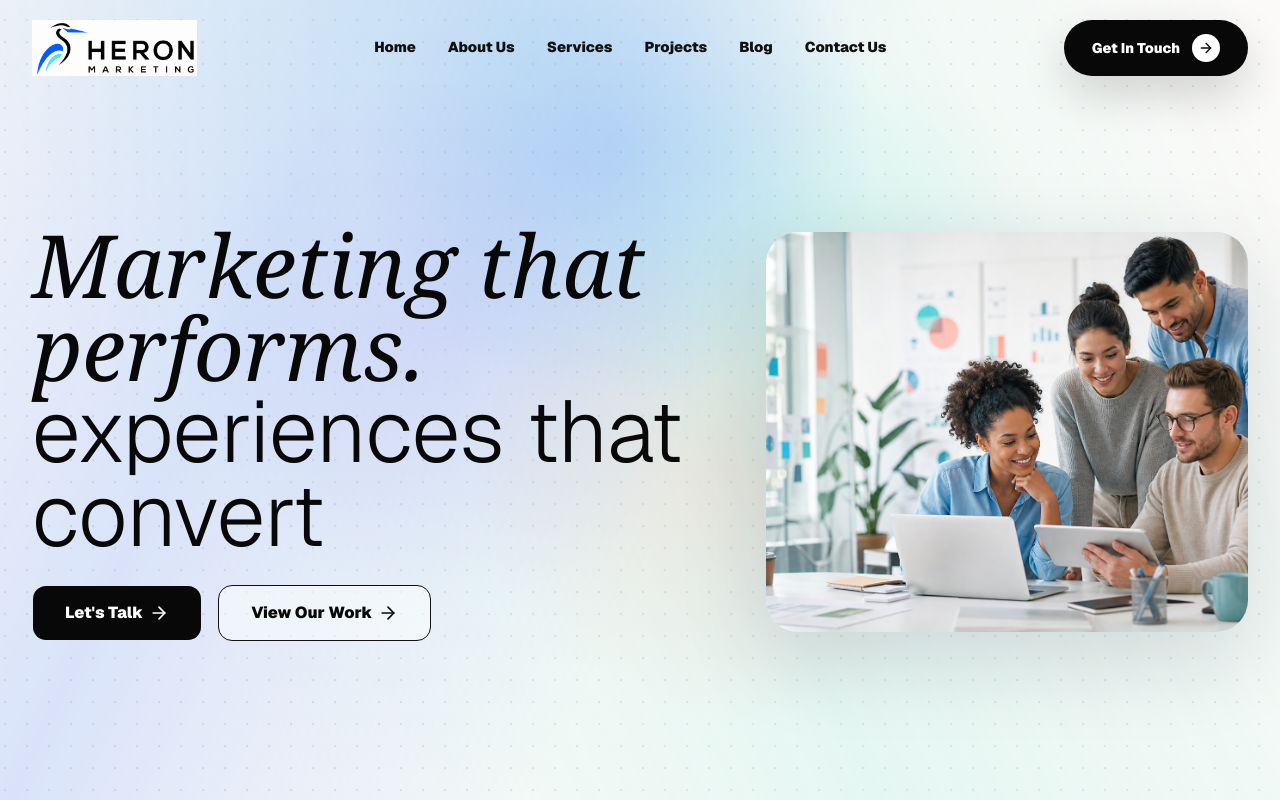
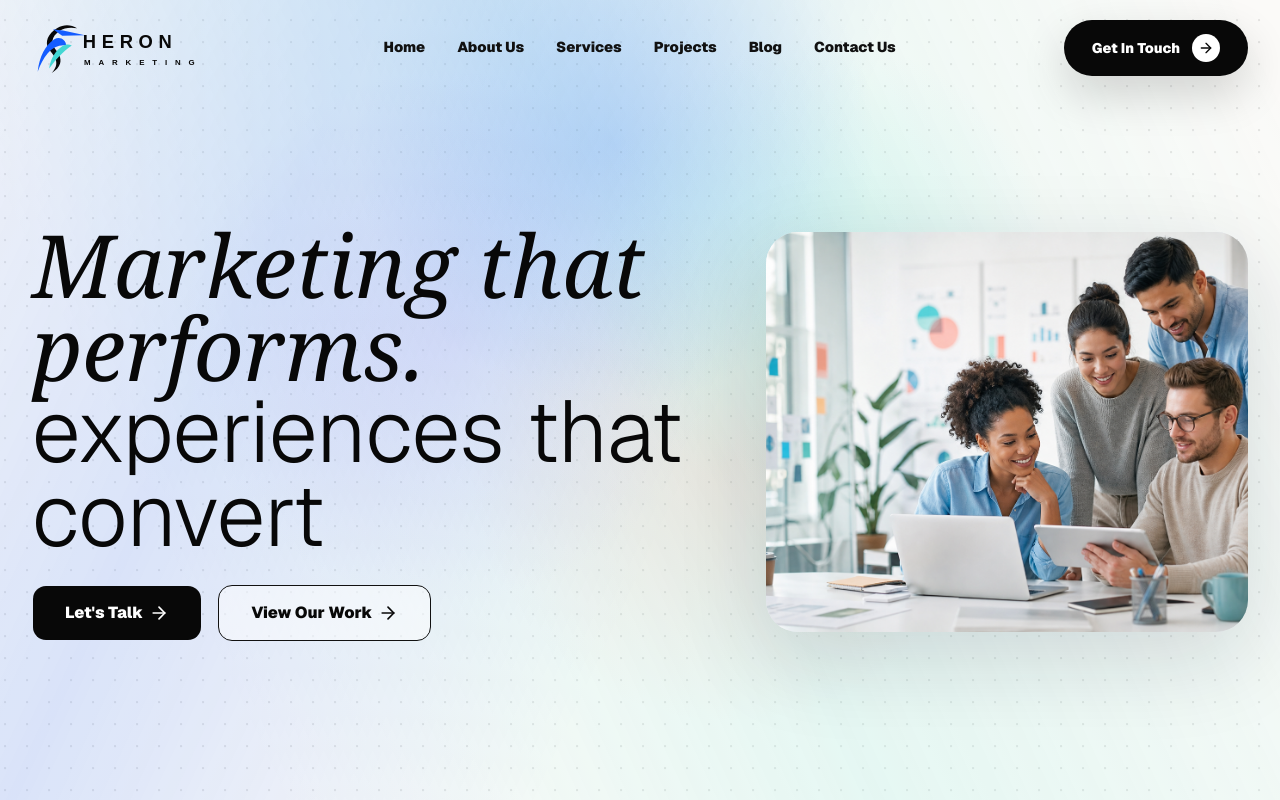
Before and after one commit to hammadi19/Heron, a Next.js app: page / in a window 1280 px wide. Shown: the top 800 px of the page. Built offline with nearby package versions, Linux system fonts and the light colour scheme.

Commit message:
Use transparent SVG logo

```diff
--- a/components/site/header.tsx
+++ b/components/site/header.tsx
@@ -31,7 +31,7 @@ export function Header({ inverted = false }: { inverted?: boolean }) {
     >
       <div
         className={`mx-auto flex max-w-[92rem] items-center justify-between gap-6 transition-all duration-300 ${
-          scrolled ? "[&_img]:h-10" : "[&_img]:h-14"
+          scrolled ? "[&_.site-logo-lockup]:h-10" : "[&_.site-logo-lockup]:h-14"
         }`}
       >
         <HeronLogo inverted={inverted && !scrolled} />
--- a/components/site/logo.tsx
+++ b/components/site/logo.tsx
@@ -1,4 +1,3 @@
-import Image from "next/image";
 import Link from "next/link";
 
 export function HeronLogo({
@@ -8,20 +7,16 @@ export function HeronLogo({
   inverted?: boolean;
   compact?: boolean;
 }) {
+  const textColor = inverted ? "#ffffff" : "#080808";
+
   if (compact) {
     return (
       <Link
         href="/"
-        className="grid size-14 place-items-center overflow-hidden rounded-full bg-white"
+        className="grid size-14 place-items-center overflow-hidden rounded-full"
         aria-label="Heron Marketing home"
       >
-        <Image
-          src="/heron-logo-mark.png"
-          alt="Heron Marketing"
-          width={180}
-          height={180}
-          className="size-14 object-contain"
-        />
+        <HeronLogoMark className="size-14" />
       </Link>
     );
   }
@@ -29,17 +24,70 @@ export function HeronLogo({
   return (
     <Link
       href="/"
-      className={`inline-flex items-center overflow-hidden ${inverted ? "rounded-xl bg-white px-2 py-1" : ""}`}
+      className="inline-flex items-center overflow-hidden"
       aria-label="Heron Marketing home"
     >
-      <Image
-        src="/heron-logo-lockup.png"
-        alt="Heron Marketing"
-        width={560}
-        height={190}
-        priority
-        className="h-14 w-auto object-contain"
-      />
+      <svg
+        viewBox="0 0 420 128"
+        className="site-logo-lockup h-14 w-auto transition-all duration-300"
+        role="img"
+        aria-label="Heron Marketing"
+      >
+        <HeronLogoSymbol />
+        <text
+          x="116"
+          y="64"
+          fill={textColor}
+          fontFamily="Arial, Helvetica, sans-serif"
+          fontSize="42"
+          fontWeight="800"
+          letterSpacing="13"
+        >
+          HERON
+        </text>
+        <text
+          x="119"
+          y="102"
+          fill={textColor}
+          fontFamily="Arial, Helvetica, sans-serif"
+          fontSize="18"
+          fontWeight="700"
+          letterSpacing="18"
+        >
+          MARKETING
+        </text>
+      </svg>
     </Link>
   );
 }
+
+function HeronLogoMark({ className }: { className?: string }) {
+  return (
+    <svg viewBox="0 0 128 128" className={className} role="img" aria-label="Heron Marketing">
+      <HeronLogoSymbol />
+    </svg>
+  );
+}
+
+function HeronLogoSymbol() {
+  return (
+    <g>
+      <path
+        d="M58 18c15-9 32-8 45 1c-16-3-29-1-40 6c-4 3-8 6-11 10c-6 8-7 17-3 25c5 10 15 17 16 30c1 12-6 22-20 31c9-10 13-20 9-31c-3-10-12-17-17-26c-7-14-2-32 21-46Z"
+        fill="#080808"
+      />
+      <path
+        d="M71 24l50 11l-52 1l-21-15c8 1 15 2 23 3Z"
+        fill="#145CFF"
+      />
+      <path
+        d="M13 118c4-35 17-60 38-74c12-8 27 1 27 14c-16-2-30 4-42 18c-10 12-17 26-23 42Z"
+        fill="#145CFF"
+      />
+      <path
+        d="M39 111c4-23 14-40 30-51c6-4 14-5 22-2c-20 14-36 31-52 53Z"
+        fill="#43D7D3"
+      />
+    </g>
+  );
+}
```
